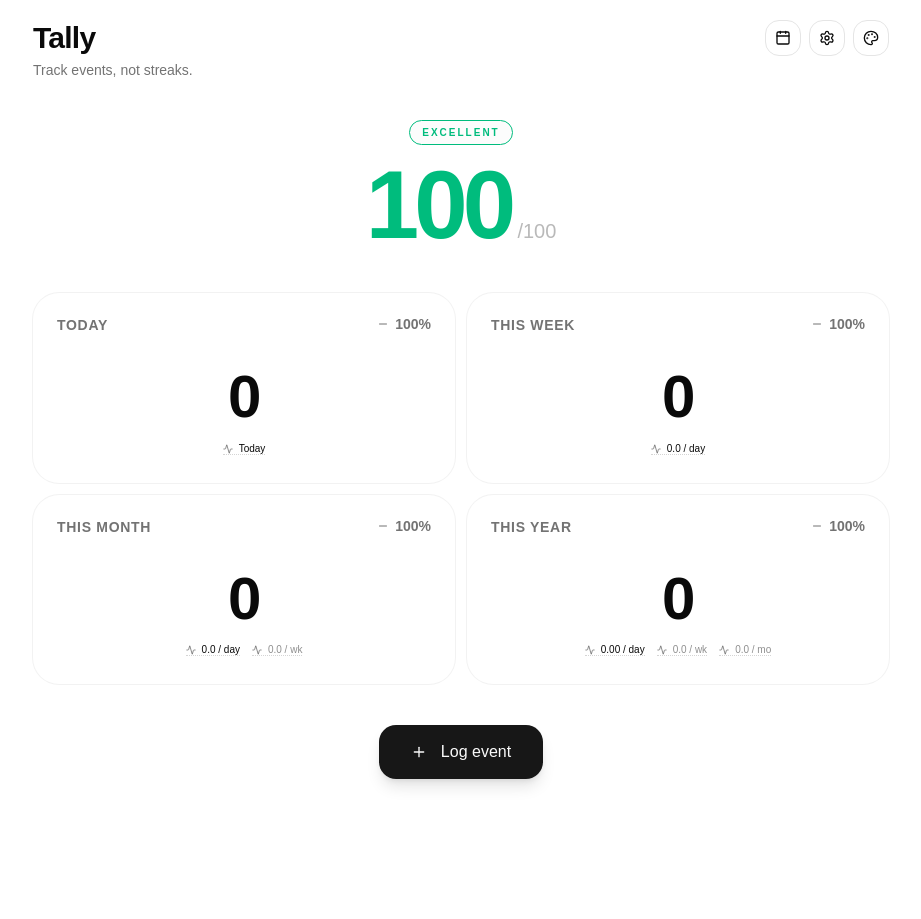
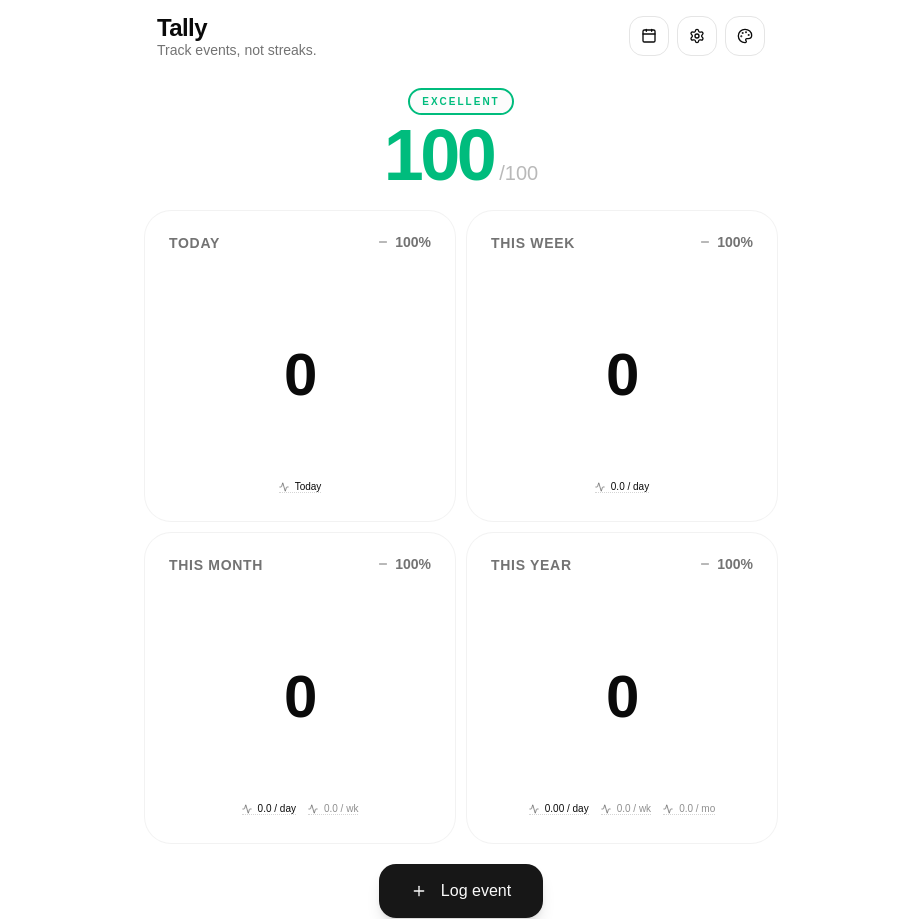
Before and after one commit to AI-Elbaz/tally, a React (Vite) app: page / in a window 1280 px wide. Shown: the whole page, without its empty margins (179-1100 px from the left). Before the commit the page ends 800 px from the top, so only its background shows below. Built offline with nearby package versions, Linux system fonts and the light colour scheme.

Commit message:
feat: update button sizes and improve layout in various components

```diff
--- a/src/App.tsx
+++ b/src/App.tsx
@@ -8,6 +8,7 @@
 import {ManageEventsDrawer} from "./components/manage-events-drawer";
 import {AddEventDrawer} from "./components/add-event-drawer";
 import {EventsLogDrawer} from "./components/events-log-drawer";
+import {cn} from "./lib/utils";
 
 export default function App() {
   const events = useStore(s => s.events);
@@ -25,14 +26,11 @@
   const health = useMemo(() => calculateOverallHealth(tickers), [tickers]);
 
   return (
-    <div className="min-h-screen bg-background text-foreground flex">
-      <div className="flex flex-col mx-auto w-full justify-between gap-5 sm:gap-10 max-w-4xl p-2.5 sm:p-5">
-        <div className="flex items-start justify-between">
+    <div className="h-screen flex flex-col max-w-2xl mx-auto w-full justify-between gap-5 px-2.5 pb-8 sm:px-5">
+      <div className="flex items-end justify-between bg-card p-3 rounded-b-3xl">
         <div>
-            <h1 className="text-2xl sm:text-3xl font-semibold tracking-tight">
-              Tally
-            </h1>
-            <p className="text-xs sm:text-sm text-muted-foreground mt-1">
+          <h1 className="text-2xl font-semibold tracking-tight">Tally</h1>
+          <p className="text-xs sm:text-sm leading-3 text-muted-foreground">
             Track events, not streaks.
           </p>
         </div>
@@ -45,12 +43,15 @@
 
       <div className="flex flex-col items-center justify-center text-center">
         <div
-            className={`mb-3 px-3 py-1 rounded-full border border-current bg-muted/30 text-[10px] font-bold uppercase tracking-[0.2em] ${health.color}`}>
+          className={cn(
+            "mb-1 px-3 py-1 rounded-full border-2 border-current bg-muted/30 text-[10px] font-bold uppercase tracking-[0.2em]",
+            health.color,
+          )}>
           {health.label}
         </div>
         <div className="flex items-baseline justify-center gap-1.5 tabular-nums">
           <span
-              className={`text-6xl sm:text-8xl font-bold tracking-tighter leading-none ${health.color}`}>
+            className={`text-6xl sm:text-7xl font-bold tracking-tighter leading-none ${health.color}`}>
             {health.score}
           </span>
           <span className="text-muted-foreground/50 text-xl font-medium">
@@ -59,7 +60,7 @@
         </div>
       </div>
 
-        <div className="flex-1 grid grid-cols-2 grid-rows-2 gap-1.5 md:gap-3 justify-center items-center w-full h-full">
+      <div className="grid grid-cols-2 gap-1.5 md:gap-3">
         {tickers.map(t => (
           <TickerCard key={t.key} ticker={t} />
         ))}
@@ -67,6 +68,5 @@
 
       <AddEventDrawer />
     </div>
-    </div>
   );
 }
--- a/src/components/events-log-drawer.tsx
+++ b/src/components/events-log-drawer.tsx
@@ -115,10 +115,10 @@
       <DrawerTrigger asChild>
         <Button
           variant="outline"
-          size="icon"
+          size="icon-lg"
           className="rounded-xl"
           aria-label="View all events">
-          <Calendar size={16} />
+          <Calendar />
         </Button>
       </DrawerTrigger>
 
--- a/src/components/manage-events-drawer.tsx
+++ b/src/components/manage-events-drawer.tsx
@@ -39,10 +39,10 @@
       <DrawerTrigger asChild>
         <Button
           variant="outline"
-          size="icon"
+          size="icon-lg"
           className="rounded-xl"
           aria-label="Manage Event Types">
-          <Settings size={16} />
+          <Settings />
         </Button>
       </DrawerTrigger>
 
--- a/src/components/theme-drawer.tsx
+++ b/src/components/theme-drawer.tsx
@@ -19,10 +19,10 @@
       <DrawerTrigger asChild>
         <Button
           variant="outline"
-          size="icon"
+          size="icon-lg"
           className="rounded-xl"
           aria-label="Change theme">
-          <Palette size={16} />
+          <Palette />
         </Button>
       </DrawerTrigger>
 
--- a/src/components/ticker-card.tsx
+++ b/src/components/ticker-card.tsx
@@ -16,7 +16,7 @@
 
   return (
     <ChartDrawer period={key}>
-      <Card className="py-2 px-1 cursor-pointer active:scale-[0.98] transition-all duration-200 select-none w-full h-full border-border/50 hover:border-foreground/20 relative overflow-hidden">
+      <Card className="aspect-square py-2 px-1 cursor-pointer active:scale-[0.98] transition-all duration-200 select-none w-full border-border/50 hover:border-foreground/20 relative overflow-hidden">
         <CardContent className="p-0 h-full w-full relative group flex flex-col gap-4 justify-between">
           {/* Top Section */}
           <div className="px-4 sm:px-5 py-3 sm:py-4 w-full">
```
Lines whose indentation alone changed are shown as unchanged.
